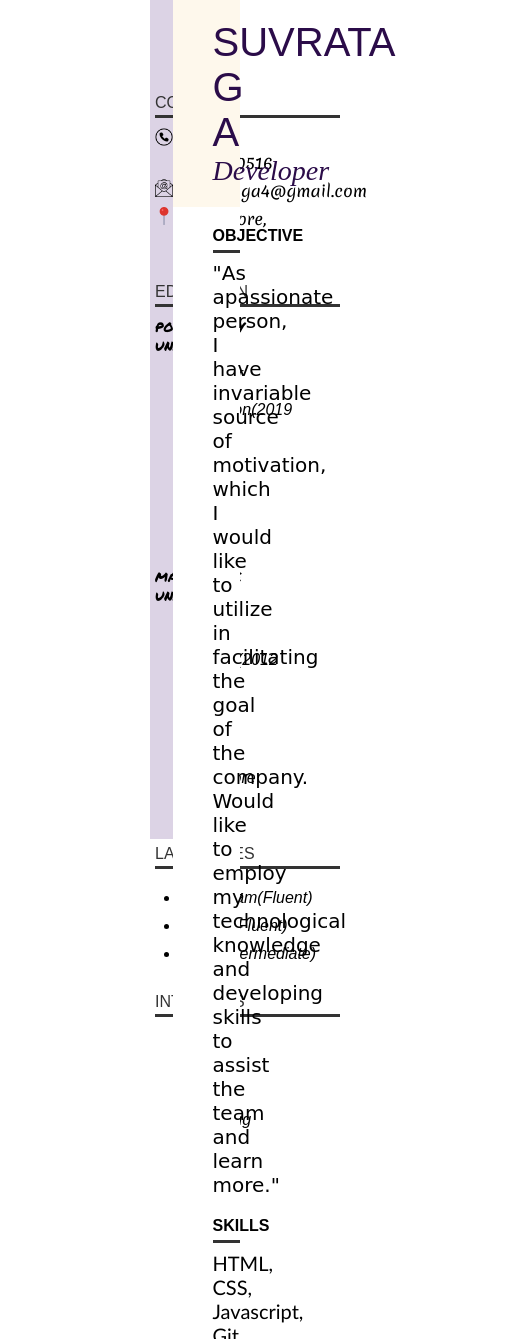
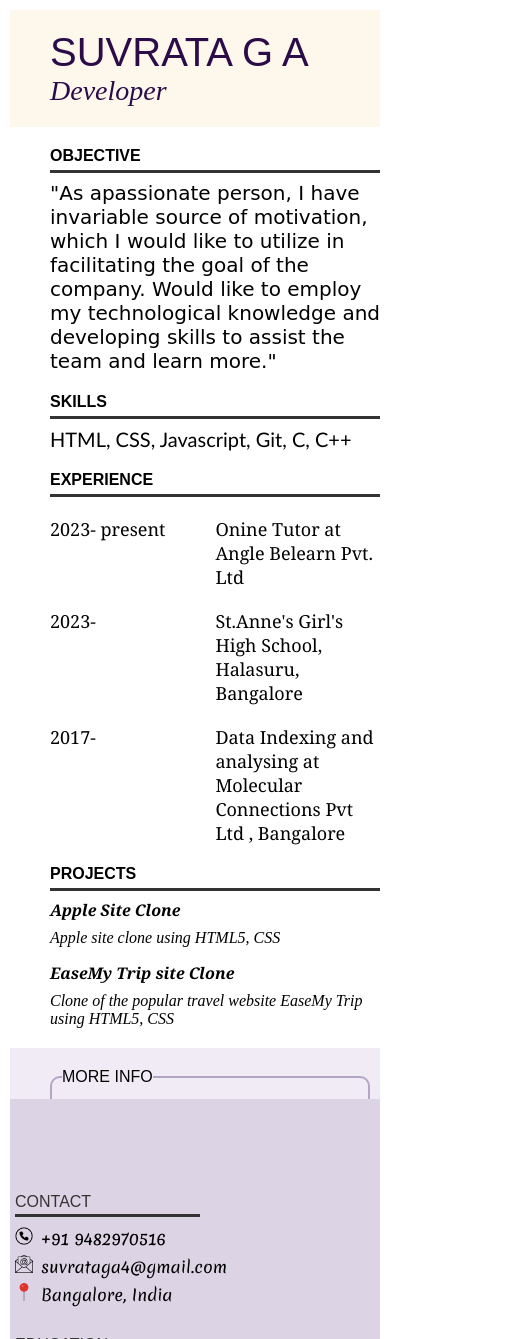
Before and after one commit to suvrata-pixel/resume, a plain HTML site: page index.html in a window 390 px wide. Shown: the top 1339 px of the page, 520 px wide, since content can reach past the window. Drawn offline with Linux system fonts and the light colour scheme; a web font is replaced by a local one.

Commit message:
made the resume responsive

```diff
--- a/index.html
+++ b/index.html
@@ -13,7 +13,7 @@
         <aside>
             <div class="a">
                 <div class="a1">
-                    <div class="a1-cont">
+                    <div class="a1-cont" id="con">
                         <span> <h4 class="a-head"> CONTACT </h4> </span>
                         <span class="a-des">
                             <div class="a-description">
@@ -31,7 +31,7 @@
                         </span>
                     </div>
                 </div>
-                <div class="a2-edu">
+                <div class="a2-edu" id="edu">
                     <span> <h4 class="a-head"> EDUCATION </h4> </span>
                     <span class="a-des a-des-gap">
                         <div class="a2-col">
@@ -56,7 +56,7 @@
                         </div>
                     </span>
                 </div>
-                <div class="a3-lang">
+                <div class="a3-lang" id="lang">
                     <span> <h4 class="a-head"> LANGUAGES </h4> </span>
                     <span class="a-des a2-des">
                         <ul>
@@ -66,7 +66,7 @@
                         </ul>
                     </span>
                 </div>
-                <div class="a4-int">
+                <div class="a4-int" id="int">
                     <span> <h4 class="a-head"> INTERESTS </h4> </span>
                     <span class="a-des a2-des">
                         <ul>
@@ -98,13 +98,13 @@
                             </article>
                         </div>
                     </div>
-                    <div class="b-skill">
+                    <div class="b-skill" id="skl">
                         <div class="b-ob-head"> <h4> SKILLS </h4> </div>
                         <div class="b-sk-des">
                             HTML, CSS, Javascript, Git, C, C++
                         </div>
                     </div>
-                    <div class="b-exp">
+                    <div class="b-exp" id="exp">
                         <div class="b-ob-head"> <h4> EXPERIENCE </h4> </div>
                         <div class="b-exp-des">
                             <div class="b-exp-grid">
@@ -117,7 +117,7 @@
                             </div>
                         </div>
                     </div>
-                    <div class="b-pr">
+                    <div class="b-pr" id="pro">
                         <div class="b-ob-head"> <h4> PROJECTS </h4> </div>
                         <div class="b-pr-des">
                             <span class="b-pr-clone">
@@ -132,7 +132,7 @@
                     </div>
                 </div>
                 <footer>
-                    <div class="b-footer">
+                    <div class="b-footer" id="inf">
                         <div class="b-info">
                             <fieldset>
                                 <legend> MORE INFO </legend>
--- a/style.css
+++ b/style.css
@@ -15,11 +15,12 @@
     display: flex;
     margin-left: 150px;
     margin-right: 150px;
+    position: relative;
 }
 aside
 {
     width: 25%;
-    height: 839px;
+    height: 891px;
     background-color: rgb(220, 211, 229);
 }
 main
@@ -225,3 +226,24 @@ legend
 {
     font-family: "Prosto One", sans-serif;
 }
+
+
+@media (max-width: 768px)
+{
+    .ma
+    {
+        flex-direction: column;
+        margin: 10px;
+        gap: 250px;
+    }
+    aside
+    {
+        order: 2;
+        width: 100%;
+    }
+    main
+    {
+        order: 1;
+        width: 100%;
+    }
+}
```
Also changed, not shown: resume_img/r_menu.png (added), 2 other files.
